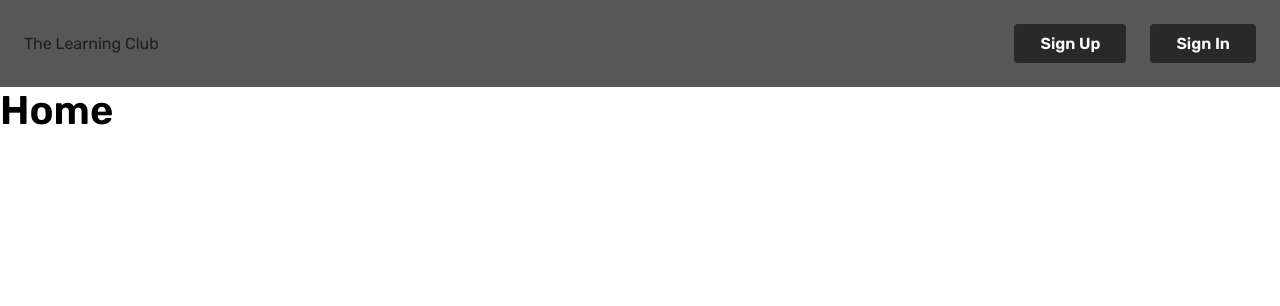
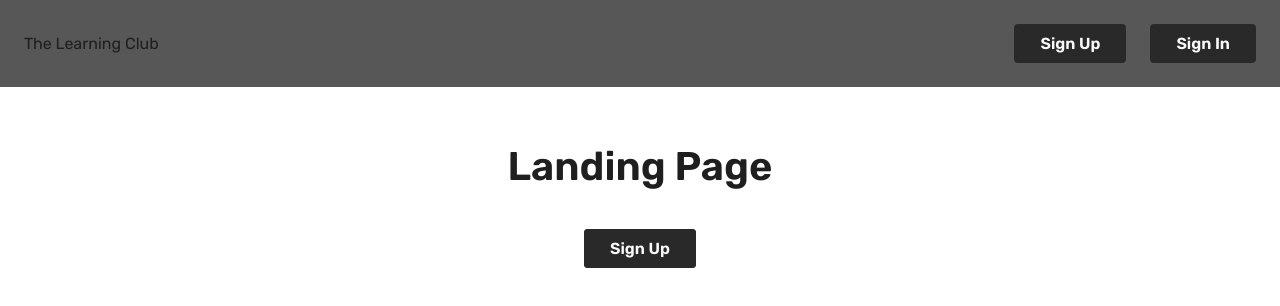
Before and after one commit to mirandajoy/miranda-neerhof-the-learning-club, a React (Vite) app: page / in a window 1280 px wide. Shown: the top 306 px of the page. Built offline with nearby package versions, Linux system fonts and the light colour scheme; no server answers.

Commit message:
add conditional home page render based on login state

```diff
--- a/src/pages/HomePage/HomePage.jsx
+++ b/src/pages/HomePage/HomePage.jsx
@@ -1,10 +1,23 @@
 import "./HomePage.scss";
+import ButtonLink from "../../components/ButtonLink/ButtonLink";
 
-const HomePage = () => {
+const HomePage = ({ loggedIn, userProfile }) => {
+  if (!loggedIn) {
+    return (
+      <main className="home">
+        <h1 className="header header--primary home__header">Landing Page</h1>
+        <div className="home__button">
+          <ButtonLink link="/signup" label="Sign Up" />
+        </div>
+      </main>
+    );
+  }
+
   return (
-    <>
-      <h1 className="header header--primary">Home</h1>
-    </>
+    <main className="home">
+      <h1 className="header header--primary home__header">Learning Materials</h1>
+      <h2>Hi, {userProfile}</h2>
+    </main>
   );
 };
 
--- a/src/pages/HomePage/HomePage.scss
+++ b/src/pages/HomePage/HomePage.scss
@@ -1,3 +1,15 @@
-@use '../../styles/partials/variables' as *;
-@use '../../styles/partials/mixins' as *;
-@use '../../styles/partials/global' as *;
+@use "../../styles/partials/variables" as *;
+@use "../../styles/partials/mixins" as *;
+@use "../../styles/partials/global" as *;
+
+.home {
+  @include page-center($max-content-width-small);
+  text-align: center;
+  &__header {
+    @include responsive-padding-block;
+    color: $color-primary-dark;
+  }
+  &__button {
+    padding-top: 1.5rem;
+  }
+}
```
